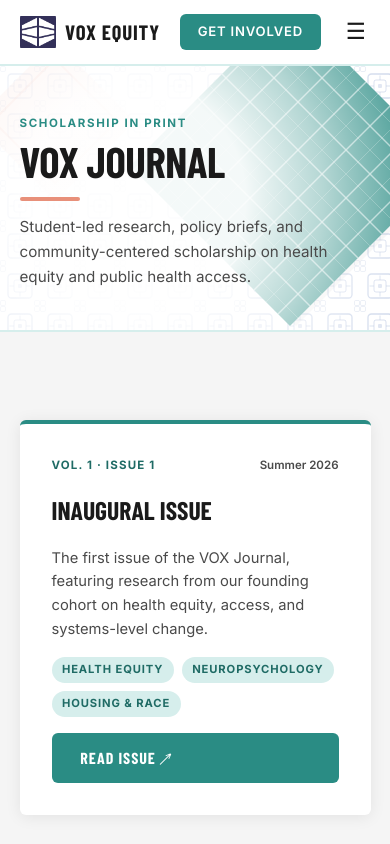
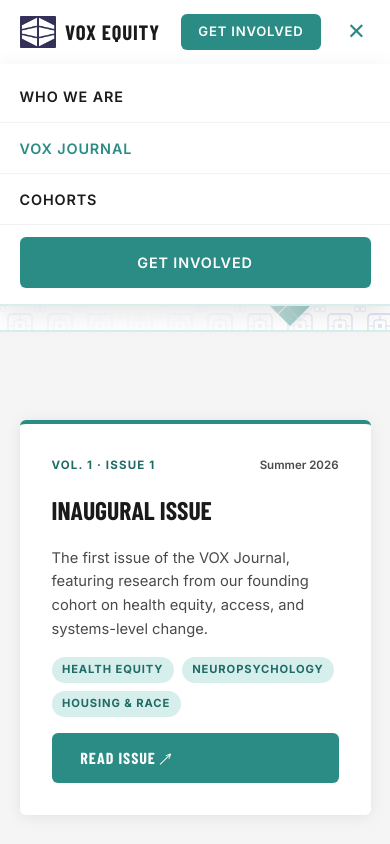
Before and after one commit to jamesq2800/VOX-Website, a plain HTML site: page vox-journal.html in a window 390 px wide. Both pictures are taken after a click on the button "Open menu". Shown: the top 844 px of the page. Drawn offline with nearby package versions, Linux system fonts and the light colour scheme; a web font is replaced by a local one.

Commit message:
Mobile responsiveness: nav + layout fixes (vox-journal.html)

```diff
--- a/vox-journal.html
+++ b/vox-journal.html
@@ -17,13 +17,19 @@
       <img src="assets/vox-icon.png" alt="VOX Equity mark" />
       <span>VOX Equity</span>
     </a>
-    <nav>
+        <nav>
       <a href="who-we-are.html">Who We Are</a>
       <a href="vox-journal.html" class="active">VOX Journal</a>
       <a href="cohorts.html">Cohorts</a>
       <a class="nav-button" href="index.html#contact">Get Involved</a>
     </nav>
-    <button class="nav-toggle" aria-label="Open menu">&#9776;</button>
+    <button class="nav-toggle" aria-label="Open menu" aria-expanded="false">&#9776;</button>
+    <div class="mobile-nav" id="mobile-nav">
+      <a href="who-we-are.html">Who We Are</a>
+      <a href="vox-journal.html" class="active">VOX Journal</a>
+      <a href="cohorts.html">Cohorts</a>
+      <a class="nav-button" href="index.html#contact">Get Involved</a>
+    </div>
   </header>
 
   <main>
@@ -115,5 +121,32 @@
     <p>VOX Equity &middot; The think tank of Voices of Equity</p>
   </footer>
 
+  <script>
+    (function() {
+      var toggle = document.querySelector('.nav-toggle');
+      var header = document.querySelector('.site-header');
+      var mobileLinks = document.querySelectorAll('.mobile-nav a');
+      if (!toggle) return;
+      toggle.addEventListener('click', function() {
+        var open = header.classList.toggle('nav-open');
+        toggle.setAttribute('aria-expanded', open);
+        toggle.innerHTML = open ? '&#10005;' : '&#9776;';
+      });
+      mobileLinks.forEach(function(link) {
+        link.addEventListener('click', function() {
+          header.classList.remove('nav-open');
+          toggle.setAttribute('aria-expanded', 'false');
+          toggle.innerHTML = '&#9776;';
+        });
+      });
+      document.addEventListener('click', function(e) {
+        if (!header.contains(e.target)) {
+          header.classList.remove('nav-open');
+          toggle.setAttribute('aria-expanded', 'false');
+          toggle.innerHTML = '&#9776;';
+        }
+      });
+    })();
+  </script>
 </body>
 </html>
```
